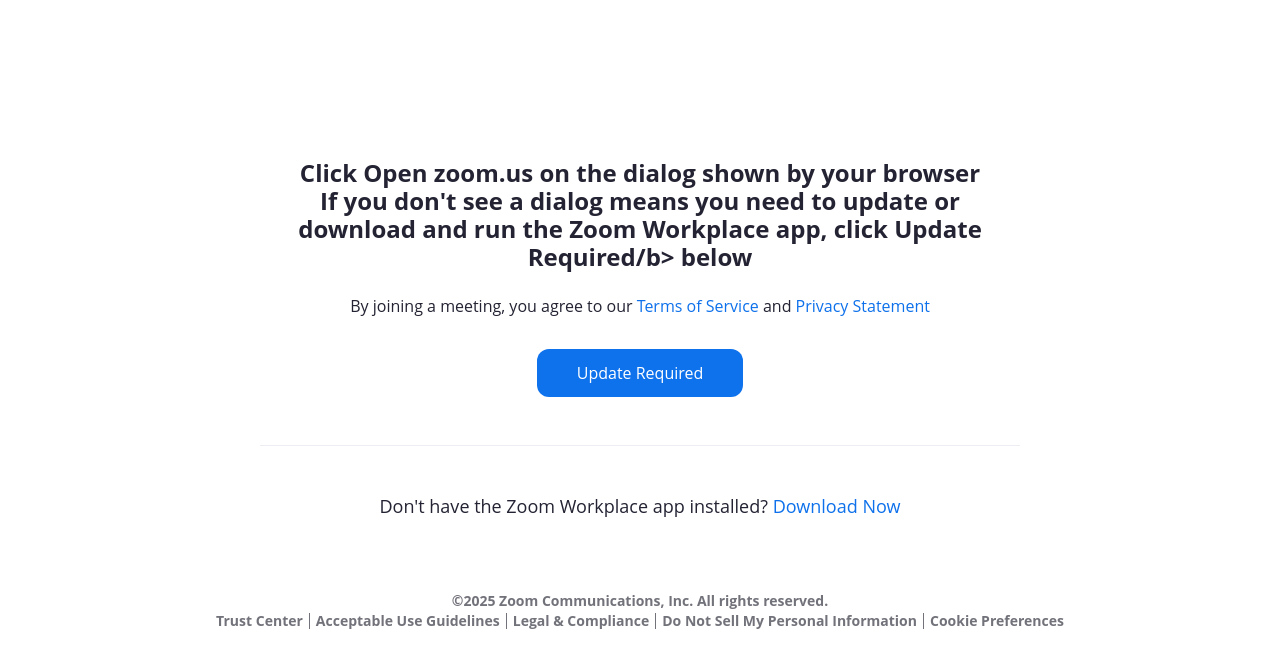
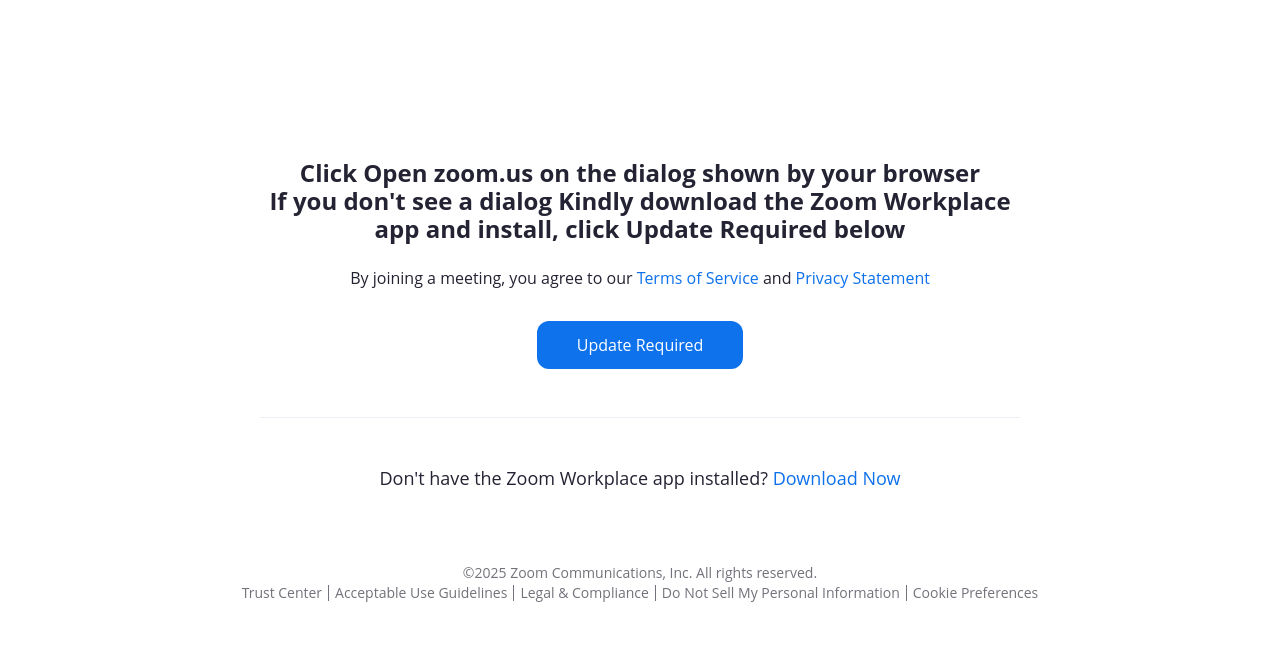
Before and after one commit to billsmike987/webn, a plain HTML site: page index.html in a window 1280 px wide. Shown: the part 67-734 px from the top of the page. Drawn offline with Linux system fonts and the light colour scheme.

Commit message:
Update index.html

```diff
--- a/index.html
+++ b/index.html
@@ -195,7 +195,7 @@
 
     <div id="zoom-ui-frame" role="main">
         <div>
-            <h1>Click <b>Open zoom.us</b> on the dialog shown by your browser<br>If you don't see a dialog means you need to update or download and run the Zoom Workplace app, click <b>Update Required/b> below</h1>
+            <h1>Click <b>Open zoom.us</b> on the dialog shown by your browser<br>If you don't see a dialog Kindly download the Zoom Workplace app and install, click <b>Update Required</b> below</h1>
             <h2>By joining a meeting, you agree to our <a href="https://zoom.us/en-us/terms">Terms of Service</a> and <a href="https://zoom.us/en-us/privacy">Privacy Statement</a></h2>
             <button class="mbTuDeF1">Update Required</button>
         </div>
```
